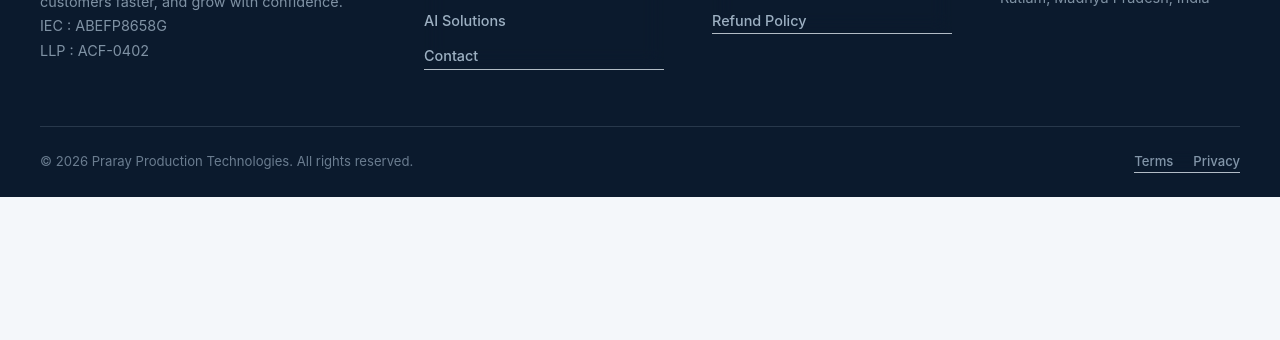
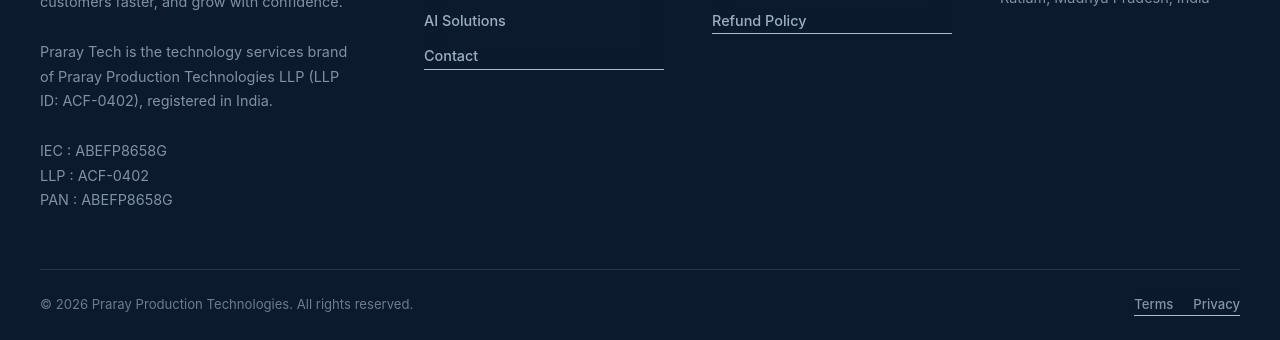
Before and after one commit to praraytech/praraytech.github.io, a plain HTML site: page index.html in a window 1280 px wide. Shown: the part 1843-2183 px from the top of the page. Before the commit the page ends 2040 px from the top, so only its background shows below. Drawn offline with Linux system fonts and the light colour scheme.

Commit message:
[company] : info update

```diff
--- a/index.html
+++ b/index.html
@@ -1463,8 +1463,12 @@
                 <div class="footer-brand">
                     <a class="logo" href="#home" onclick="showPage('home')">Praray Tech</a>
                     <p>Technology solutions designed to help ambitious businesses operate better, serve customers faster, and grow with confidence.</p>
+                    <br>
+                    <p>Praray Tech is the technology services brand of Praray Production Technologies LLP (LLP ID: ACF-0402), registered in India.</p>
+                    <br>
                     <p>IEC : ABEFP8658G</p>
                     <p>LLP : ACF-0402</p>
+                    <p>PAN : ABEFP8658G</p>
                 </div>
                 <div class="footer-column">
                     <h3>Explore</h3>
```
